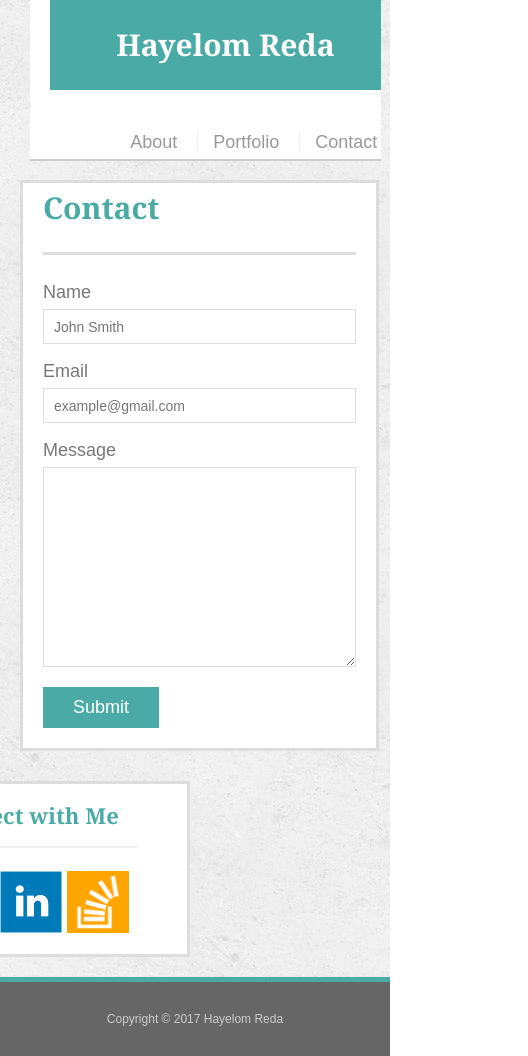
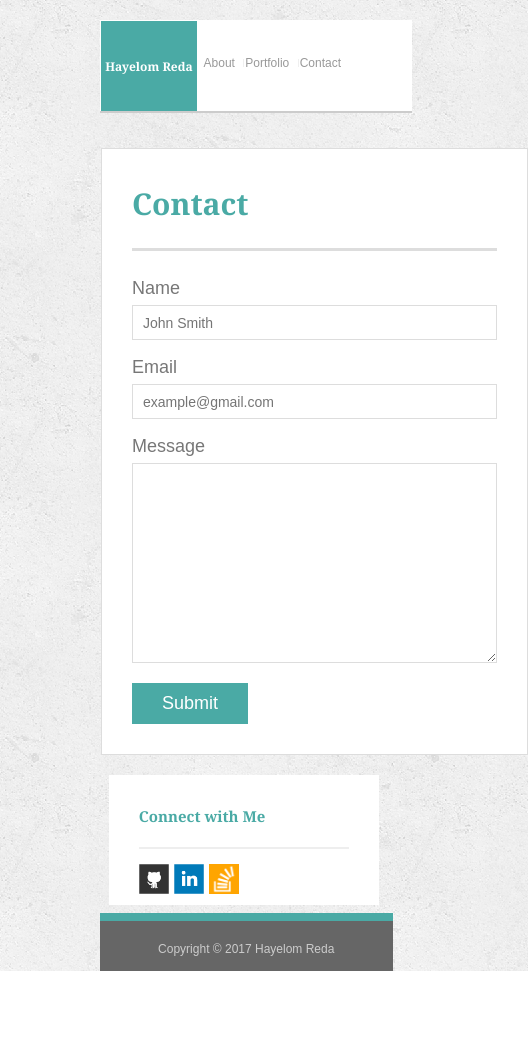
Before and after one commit to HayelomR/Responsive-Portfolio, a plain HTML site: page contact.html in a window 390 px wide. Shown: the whole page, 528 px wide, since content can reach past the window. After the commit the page ends 971 px from the top, so only its background shows below. Drawn offline with Linux system fonts and the light colour scheme.

Commit message:
changes to style.css

```diff
--- a/assets/css/style.css
+++ b/assets/css/style.css
@@ -200,120 +200,124 @@ input[type=submit] {
   background: #4aaaa5;
   border: 0 none;
 }
-@media screen and (max-width: 980px) {
 
-  .main-container{
-    width: 100%;
-    margin-top: 20px;
-  }
-  .sidebar, nav{
-    width: 100%;
-  }
-   .auth-image{
-    width: 600px;
-    height: 600px;
 
-  }
-#logo {
-  width: 100%;
-}
-  .main-section{
-    width: 100%;
-  }
-  .container{
-    width:100%;
-  }
-}
-@media screen and (max-width: 768px){
+@media screen and (max-width: 640px) {
 
-.main-container{
-    width: 100%;
-
-  }
-  .sidebar{
-    width: 100%
-
+p {
+    margin-top: 15px;
   }
 
-  nav{
-    width: 100%;
+.sidebar {
+    float: left;
+    overflow: auto 0;
+    width: 96%;
+    margin: 2%;
+    margin-right: 2%
   }
-   .auth-image{
-    margin-top: 10px;
-    width: 100%;
-
-  }
-
-  .main-section{
-    margin-top: 50px;
-    width: 100%;
-  }
-.container{
-  width: 100%;
-}
-#logo{
-  width: 100%;
-  margin-left: 20px;
-}
-
-}
-
-@media screen and (max-width: 640px){
-
-  .main-container{
-    width: 100%;
-
-  }
- #masthead{
-    margin-left: 30px;
-    width: 90%;
-  }
-
-  #logo{
-  width: 100%;
-  margin-bottom: 10px;
-
-}
-  nav{
-    width: 80%;
-  }
-  .auth-image{
-    margin-bottom:10px;
-   width: 520px;
-    height: 520px;
-
-
-  }
-  .sidebar{
-  background-color: white;
-  margin-left: 10px;
-  border: 3px solid #dddddd;
- background-position: center;
-  padding: 20px 50px 10px 10px;
-  margin-top: 20px;
+.main-container{
   margin-right: 200px;
 }
 
-  .main-section{
-   background-color: white;
-  width: 92%;
-  margin: 50px 10px 10px 20px;
-  border: 3px solid #dddddd;
-  padding: 0px 20px 20px 20px;
-  display: inline-block;
-  vertical-align: top;
-  flex-wrap: wrap;
-  overflow:auto;
-
+  /* Image full width with space before paragraph. */
+  .auth-image {
+    width: 100%;
+    height: 100%;
+    margin-bottom: 15px;
   }
 
-footer{
-  background-color: #666666;
-  border-top: 5px solid #4aaaa5;
-  padding: 20px;
-  clear:both;
+
+
+
 }
 
 
 
+
+
+
+
+
+
+@media screen and (max-width: 768px) {
+
+#masthead{
+  position: static;
+  margin-top: 20px;
+  padding-right: 70px;
+  font-size: 12px;
+  width: 80%;
+  margin-left: 100px;
+  margin-right: 0px;
+  text-align: center;
 }
+
+.container{
+  padding: 1px;
+}
+#logo{
+  width: 40%;
+  padding-top: 1px;
+  margin-bottom: 0px;
+  border:10px;
+  margin-top: 0px;
+  padding-bottom: 1px;
+  font-size: 12px;
+}
+nav a {
+  display: inline-block;
+  padding-left: 1px;
+  margin-left: 5px;
+  line-height: 8px;
+  color: #999;
+  text-decoration: none;
+  border-left: 1px solid #efefef;
+}
+
+#main-container{
+  max-width: 500px;
+  margin-left: 100px;
+  max-height: 100px;
+  padding-top: 5px;
+}
+.main-section {
+  margin: 0px;
+  width: 110%;
+}
+
+  .sidebar{
+    float: left;
+    margin-top: 20px;
+    border: 10px;
+    height: 130px;
+  }
+
+  h2{
+
+    margin-top: 0px;
+    font-size: 15px;
+  }
+
+
+  .auth-image{
+    width: 200px;
+    height: 200px;
+    margin-bottom: 15px;
+  }
+  footer{
+    margin-left: 100px;
+    padding-top: 10px;
+    height: 30px;
+    width: 75%;
+    padding-top: 10px;
+  padding-bottom: 40px;
+  }
+  .social {
+  width: 30px;
+  height: 30px;
+  margin-bottom: 10px;
+  margin-top: 0px;
+  margin-right: 5px;
+}
+
+}
```
